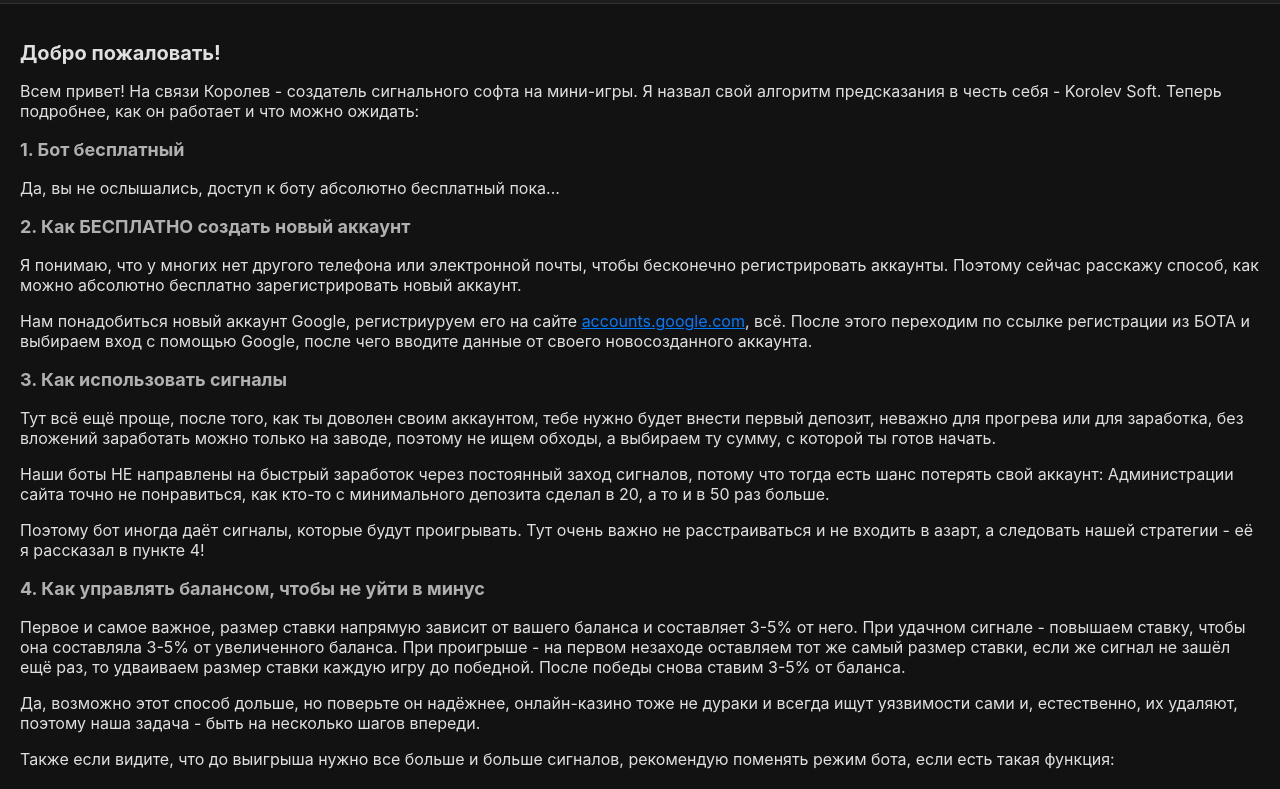
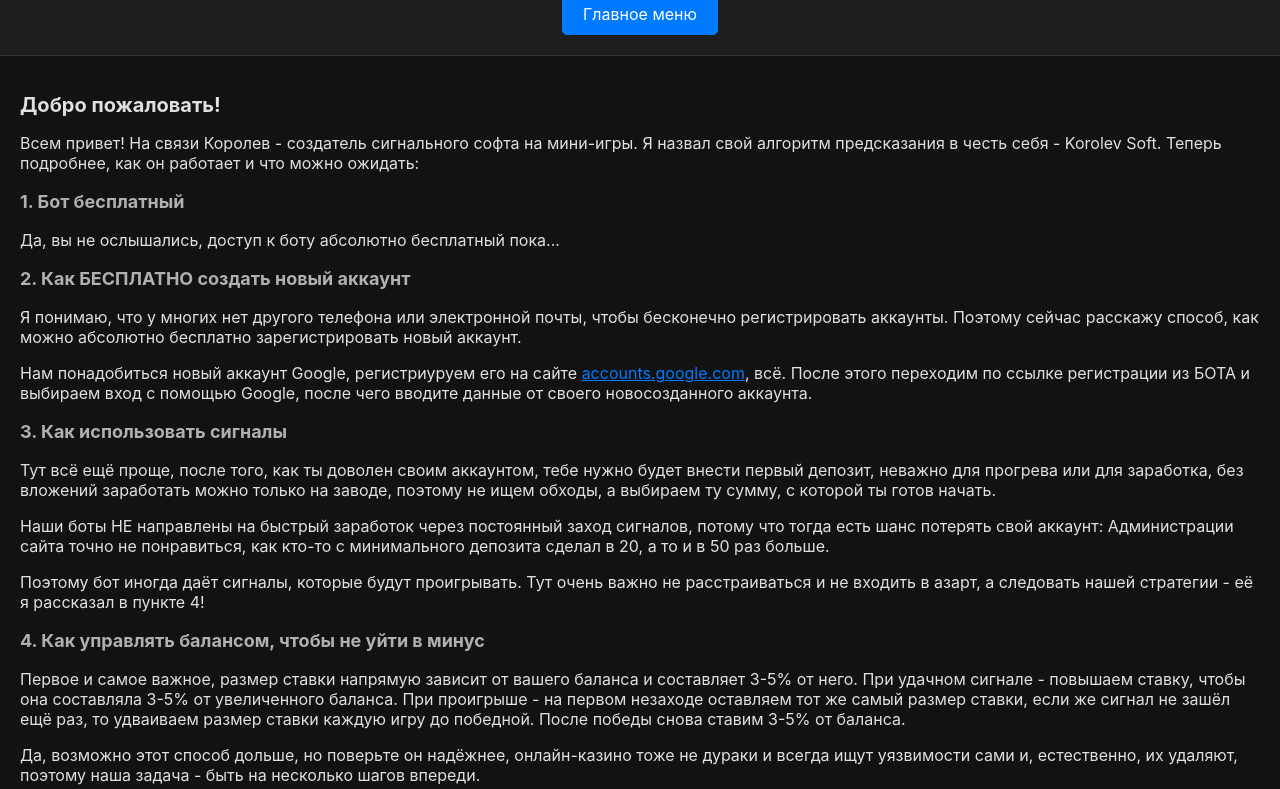
Before and after one commit to Sasijo03/gmbl, a plain HTML site: page ru_instruction.html in a window 1280 px wide. Shown: the part 66-855 px from the top of the page. Drawn offline with Linux system fonts and the light colour scheme.

Commit message:
Add files via upload

```diff
--- a/ru_instruction.html
+++ b/ru_instruction.html
@@ -103,6 +103,7 @@
 <body>
     <header>
         <h1>Инструкция по использованию софта</h1>
+        <a href="index.html" class="menu-button">Главное меню</a>
     </header>
     <main>
         <section class="instruction">
```
Also changed, not shown: index.html (line endings or trailing spaces).
